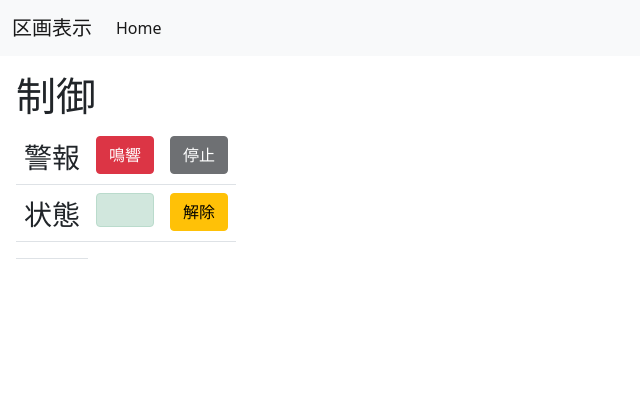
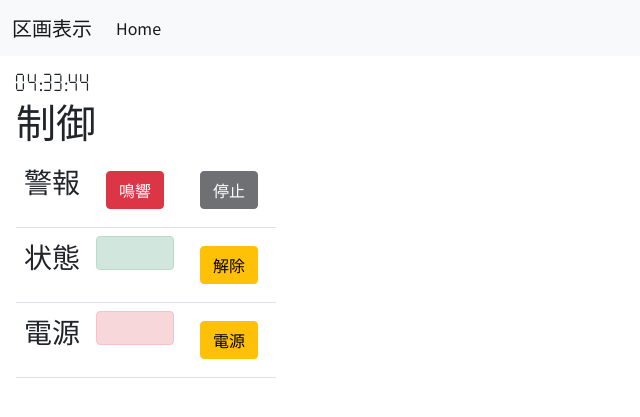
Before and after one commit to 49372s/KaratsuTHS, a PHP site: page /display.html in a window 1280 px wide. Shown: the top 417 px of the page, without its empty margins (0-640 px from the left). Run offline with PHP 8.4, Linux system fonts and the light colour scheme.

Commit message:
add: なんとなく時計を追加

```diff
--- a/core/resource/main.css
+++ b/core/resource/main.css
@@ -1,4 +1,9 @@
 @import url('https://fonts.googleapis.com/css2?family=Noto+Sans+JP&family=Noto+Serif+JP&display=swap');
+@font-face {
+    font-family: 'DISPLAY_FREE_TFB';
+    src: url("/core/resource/font/DISPLAY FREE TFB.ttf");
+}
+
 *{
     font-family: "Noto Sans JP";
     margin: 0;
@@ -35,3 +40,7 @@ button:hover{
     background-color: #bcb5ff;
     box-shadow: 0 0 5px rgba(0 0 0 / .5);
 }
+
+.tfb{
+    font-family: 'DISPLAY_FREE_TFB';
+}
--- a/display.html
+++ b/display.html
@@ -5,7 +5,7 @@
         <meta http-equiv="X-UA-Compatible" content="ie=edge">
         <meta name="viewport" content="width=device-width, initial-scale=1.0">
         <link href="https://cdn.jsdelivr.net/npm/bootstrap@5.0.2/dist/css/bootstrap.min.css" rel="stylesheet" integrity="sha384-EVSTQN3/azprG1Anm3QDgpJLIm9Nao0Yz1ztcQTwFspd3yD65VohhpuuCOmLASjC" crossorigin="anonymous">
-
+        <link rel="stylesheet" href="/core/resource/main.css?ver=1.0">
     </head>
     <body>
         <div class="navbar navbar-expand-lg navbar-light bg-light">
@@ -24,6 +24,9 @@
             </div>
         </div>
         <div class="p-3">
+            <div class="tfb">
+                <span class="h tfb" id="h">HH</span><span id="sep-1">:</span><span class="m tfb" id="m">MM</span><span id="sep-2">:</span><span class="s tfb" id="s">SS</span>
+            </div>
             <h1>制御</h1>
             <table class="table" style="width: fit-content">
                 <tbody style="width: fit-content">
@@ -34,11 +37,13 @@
                     </tr>
                     <tr>
                         <td class="fs-3">状態</td>
-                        <td><div class="alert alert-success mb-0"></div></td>
-                        <td><button class="btn btn-warning">解除</button></td>
+                        <td><div class="alert alert-success mb-0" id="lamp"></div></td>
+                        <td><button class="btn btn-warning" id="c">解除</button></td>
                     </tr>
                     <tr>
-                        <td class="fs-3"></td>
+                        <td class="fs-3">電源</td>
+                        <td><div class="alert alert-danger mb-0" id="power"></div></td>
+                        <td><button class="btn btn-warning" id="power-button">電源</button></td>
                     </tr>
                 </tbody>
             </table>
@@ -47,6 +52,6 @@
         <script src="https://code.jquery.com/jquery-3.7.0.js" integrity="sha256-JlqSTELeR4TLqP0OG9dxM7yDPqX1ox/HfgiSLBj8+kM=" crossorigin="anonymous"></script>
         <script src="https://cdn.jsdelivr.net/npm/@popperjs/core@2.9.2/dist/umd/popper.min.js" integrity="sha384-IQsoLXl5PILFhosVNubq5LC7Qb9DXgDA9i+tQ8Zj3iwWAwPtgFTxbJ8NT4GN1R8p" crossorigin="anonymous"></script>
         <script src="https://cdn.jsdelivr.net/npm/bootstrap@5.0.2/dist/js/bootstrap.min.js" integrity="sha384-cVKIPhGWiC2Al4u+LWgxfKTRIcfu0JTxR+EQDz/bgldoEyl4H0zUF0QKbrJ0EcQF" crossorigin="anonymous"></script>
-        <script src="/core/resource/main.js?<?php echo(time());?>"></script>
+        <script src="/core/resource/main.js?ver=1.06"></script>
     </body>
 </html>
```
Also changed, not shown: api/control/get/index.php (added, +12 -0 lines), core/resource/main.js (+54 -1 lines), core/resource/font/DISPLAY FREE TFB.ttf (added).
